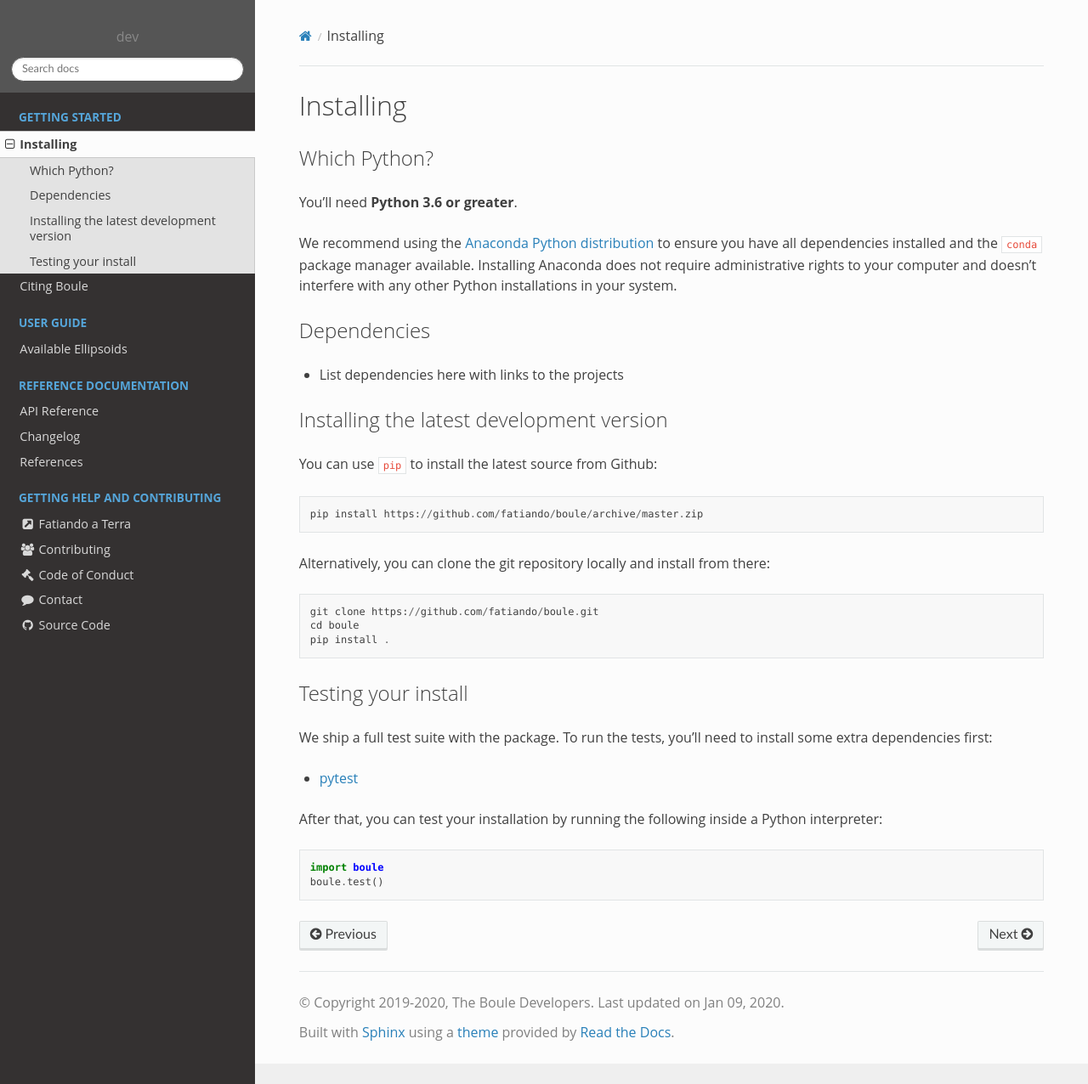
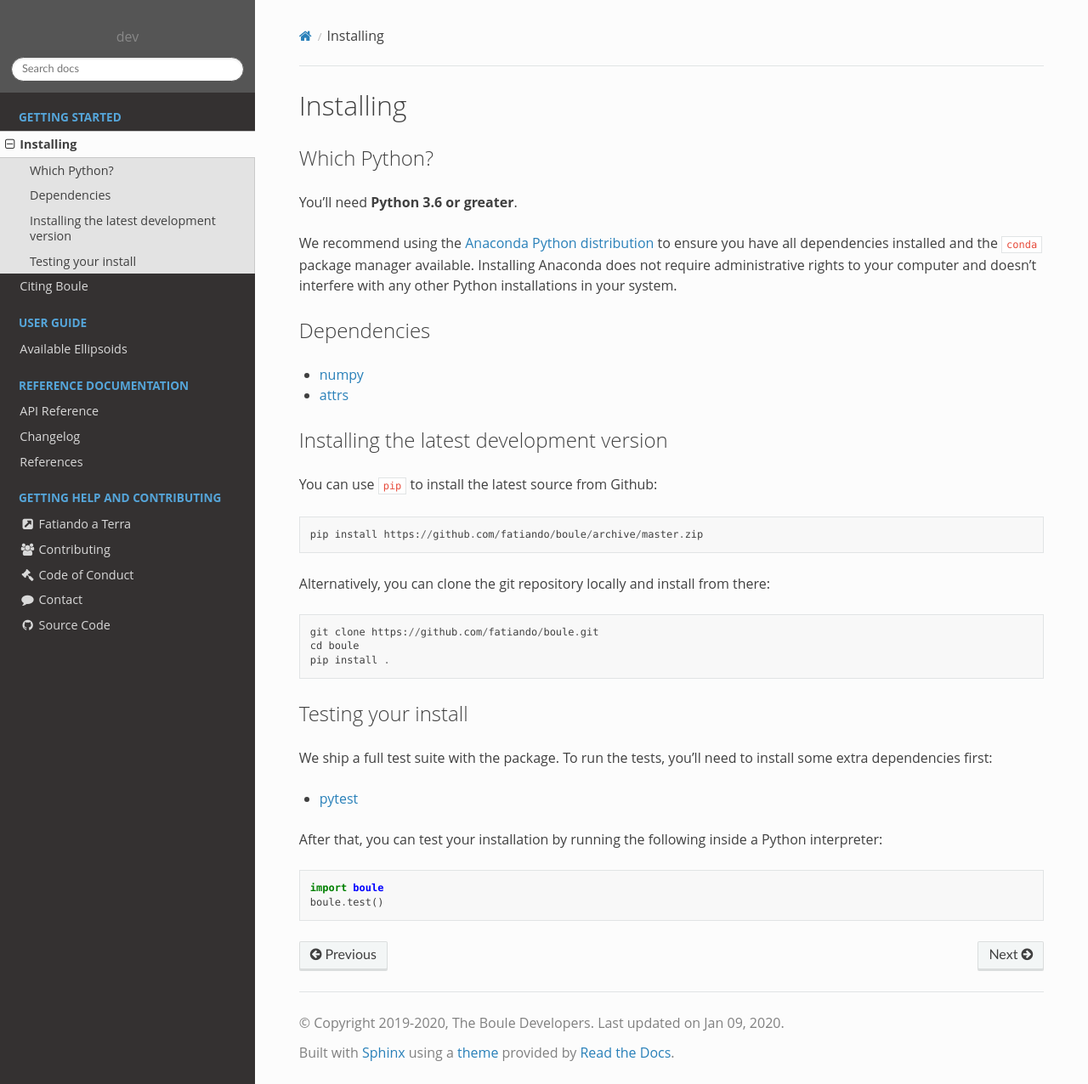
Before and after one commit to fatiando/boule, a Sphinx documentation site: the page built from doc/install.rst, in a window 1280 px wide and 1276 px high. Shown: the whole window at 85% size. Built offline with Sphinx 7.4.7 and the Read the Docs theme 2.0.0, drawn with Linux system fonts in a browser that asks for light colours; pages that are not in the unit, such as notebooks, are missing from menus.

Commit message:
Add links to dependencies in install page
Link to numpy and attrs home pages.

```diff
--- a/doc/install.rst
+++ b/doc/install.rst
@@ -19,7 +19,8 @@ doesn't interfere with any other Python installations in your system.
 Dependencies
 ------------
 
-* List dependencies here with links to the projects
+* `numpy <http://www.numpy.org/>`__
+* `attrs <https://www.attrs.org/>`__
 
 
 Installing the latest development version
```
